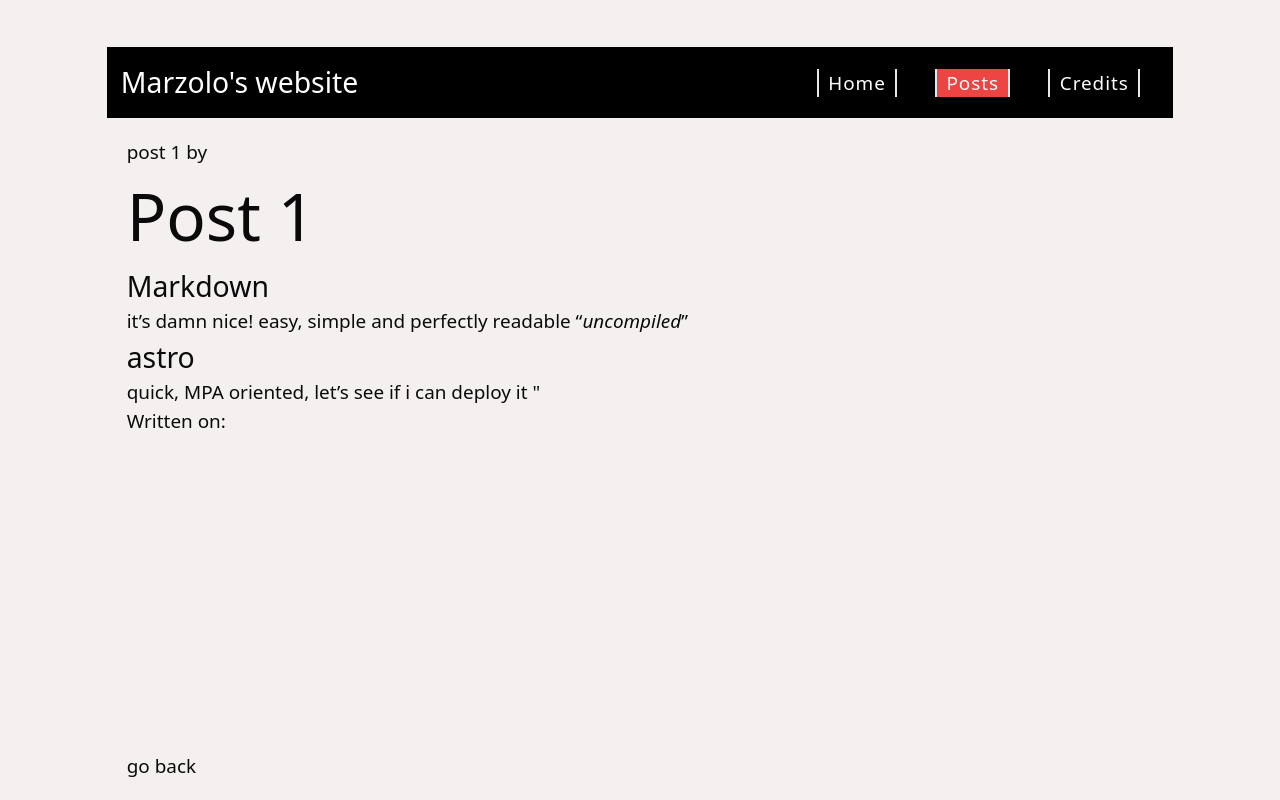
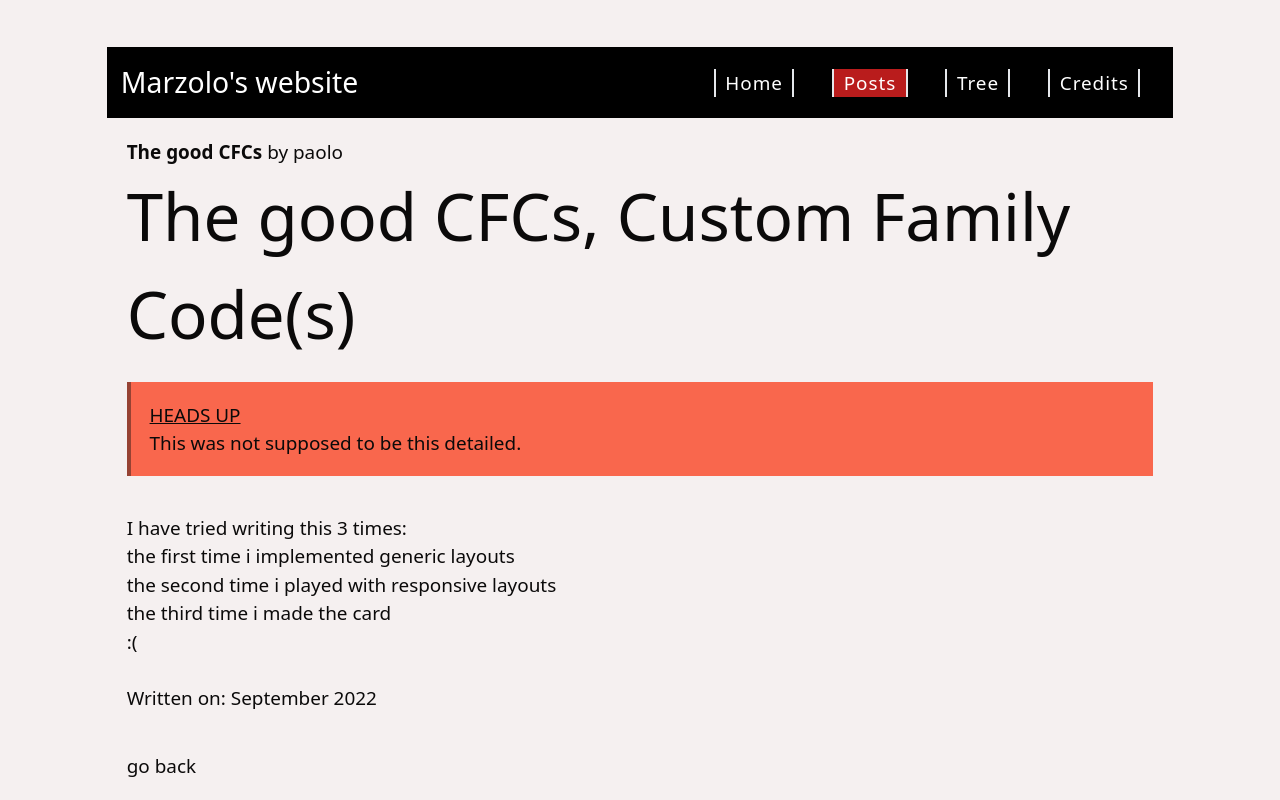
Before and after one commit to pollomarzo/web-marzolo, an Astro site: page /post/post1 in a window 1280 px wide. Built offline with nearby package versions, Linux system fonts and the light colour scheme; Astro itself is replaced by a stand-in of ours.

Commit message:
played around with stuff.. no point for message

```diff
--- a/astro.config.mjs
+++ b/astro.config.mjs
@@ -1,8 +1,9 @@
 import { defineConfig } from 'astro/config';
+import tailwind from "@astrojs/tailwind";
 
-import tailwind from "@astrojs/tailwind";
+import mdx from "@astrojs/mdx";
 
 // https://astro.build/config
 export default defineConfig({
-  integrations: [tailwind()]
+  integrations: [tailwind(), mdx()]
 });
--- a/package.json
+++ b/package.json
@@ -10,6 +10,7 @@
     "astro": "astro"
   },
   "devDependencies": {
+    "@astrojs/mdx": "^0.11.4",
     "@astrojs/tailwind": "^1.0.0",
     "astro": "^1.0.3"
   }
--- /dev/null
+++ b/src/components/Aside.astro
@@ -0,0 +1,29 @@
+---
+export interface Props {
+  type: "note" | "highlight";
+  title: string;
+}
+const { type, title } = Astro.props;
+---
+
+<aside class={type}>
+  <p class="title">{title}</p>
+  <slot />
+</aside>
+
+<style>
+  aside {
+    border-inline-start: 4px solid #964233;
+    padding: 1rem;
+    /* outline: 1px solid transparent; */
+    margin-bottom: 2rem;
+    margin-top: 1rem;
+  }
+  aside.highlight {
+    background-color: #f9674d;
+  }
+  aside .title {
+    text-transform: uppercase;
+    text-decoration: underline;
+  }
+</style>
--- a/src/components/Nav.astro
+++ b/src/components/Nav.astro
@@ -1,24 +1,36 @@
 ---
 export interface Props {
-    current: string;
+  current: string;
 }
 const { current } = Astro.props as Props;
 const menu = [
-    { url: '', label: 'Home' },
-    { url: 'posts', label: 'Posts' },
-    { url: 'credits', label: 'Credits' },
-]
+  { url: "/", label: "Home" },
+  { url: "/posts", label: "Posts" },
+  { url: "http://tree.marzolo.com", label: "Tree" },
+  { url: "/credits", label: "Credits" },
+];
 ---
 
-<nav class="flex items-center justify-between px-3 py-3 mt-10 bg-black text-white">
-    <h2>
-        <a href="/">Marzolo's website</a>
-    </h2>
-    <ul class="flex items-stretch">
-        {menu.map(d=>(
+<nav
+  class="flex items-center justify-between px-3 py-3 mt-10 bg-black text-white"
+>
+  <h2>
+    <a href="/">Marzolo's website</a>
+  </h2>
+  <ul class="hidden md:flex md:items-stretch">
+    {
+      menu.map((d) => (
         <li>
-            <a class={`block mx-4 tracking-wider border-x-2 px-2 ${current===d.url ? 'bg-red-500' : '' }`}
-                href={`/${d.url}`}>{d.label}</a>
-        </li>))}
-    </ul>
+          <a
+            class={`block mx-4 tracking-wider border-x-2 px-2 ${
+              "/" + current === d.url ? "bg-red-700" : ""
+            }`}
+            href={d.url}
+          >
+            {d.label}
+          </a>
+        </li>
+      ))
+    }
+  </ul>
 </nav>
--- a/src/layouts/MDLayout.astro
+++ b/src/layouts/MDLayout.astro
@@ -1,19 +1,17 @@
 ---
-import Layout from './Layout.astro'
+import Layout from "./Layout.astro";
+// let's give a consistent style to all posts
+import styles from "../styles/post.css";
 const { frontmatter } = Astro.props;
-
 ---
 
 <Layout page="posts">
   <div class="h-full flex flex-col justify-between">
-        <!-- Add other UI components here, like common headers and footers. -->
-        <div>
-
-            <h6>{frontmatter.title} by {frontmatter.author}</h6>
-            <!-- 2. Rendered HTML will be passed into the default slot. -->
+    <div class="post">
+      <h6><strong>{frontmatter.title}</strong> by {frontmatter.author}</h6>
       <slot />
 
-            <p>Written on: {frontmatter.date}</p>
+      <p class="mt-6">Written on: {frontmatter.date}</p>
     </div>
     <footer>
       <a href="/posts">go back</a>
--- /dev/null
+++ b/src/pages/credits.astro
@@ -0,0 +1,11 @@
+---
+import Layout from "../layouts/Layout.astro";
+---
+
+<Layout page="credits">
+  <main class="mt-16">u kno... me. and dad. thanks dad</main>
+</Layout>
+
+<style>
+
+</style>
--- a/src/pages/index.astro
+++ b/src/pages/index.astro
@@ -1,11 +1,14 @@
 ---
-import Layout from '../layouts/Layout.astro';
+import Layout from "../layouts/Layout.astro";
 ---
 
 <Layout page="">
-	<main>
-		<p>yo</p>
-	</main>
+  <main class="mt-16">
+    The new website for <code>marzolo.com</code>. It's still in development, and
+    will likely be forever :). You can check out our current <a href="/posts"
+      >posts</a
+    >, or check out the family from the top bar.
+  </main>
 </Layout>
 
 <style>
--- a/src/pages/post/post1.md
+++ /dev/null
@@ -1,16 +0,0 @@
----
-title: post 1
-description: the first post, a test
-layout: ../../layouts/MDLayout.astro
----
-
-# Post 1
-
-## Markdown
-
-it's damn nice! easy, simple and perfectly readable "_uncompiled_"
-
-## astro
-
-quick, MPA oriented, let's see if i can deploy it
-"
--- /dev/null
+++ b/src/pages/post/post1.mdx
@@ -0,0 +1,23 @@
+---
+title: The good CFCs
+description: on writing code for the family
+layout: ../../layouts/MDLayout.astro
+date: September 2022
+author: paolo
+---
+
+import Aside from "../../components/Aside.astro";
+
+# The good CFCs, Custom Family Code(s)
+
+<Aside type="highlight" title="heads up">
+  This was not supposed to be this detailed.
+</Aside>
+
+I have tried writing this 3 times:
+
+- the first time i implemented generic layouts
+- the second time i played with responsive layouts
+- the third time i made the card
+
+:(
--- /dev/null
+++ b/src/styles/post.css
@@ -0,0 +1,3 @@
+.post h1{
+    color:darkred;
+}
```
Also changed, not shown: src/layouts/Layout.astro (+7 -9 lines), 1 other file. Lines whose indentation alone changed are shown as unchanged.
